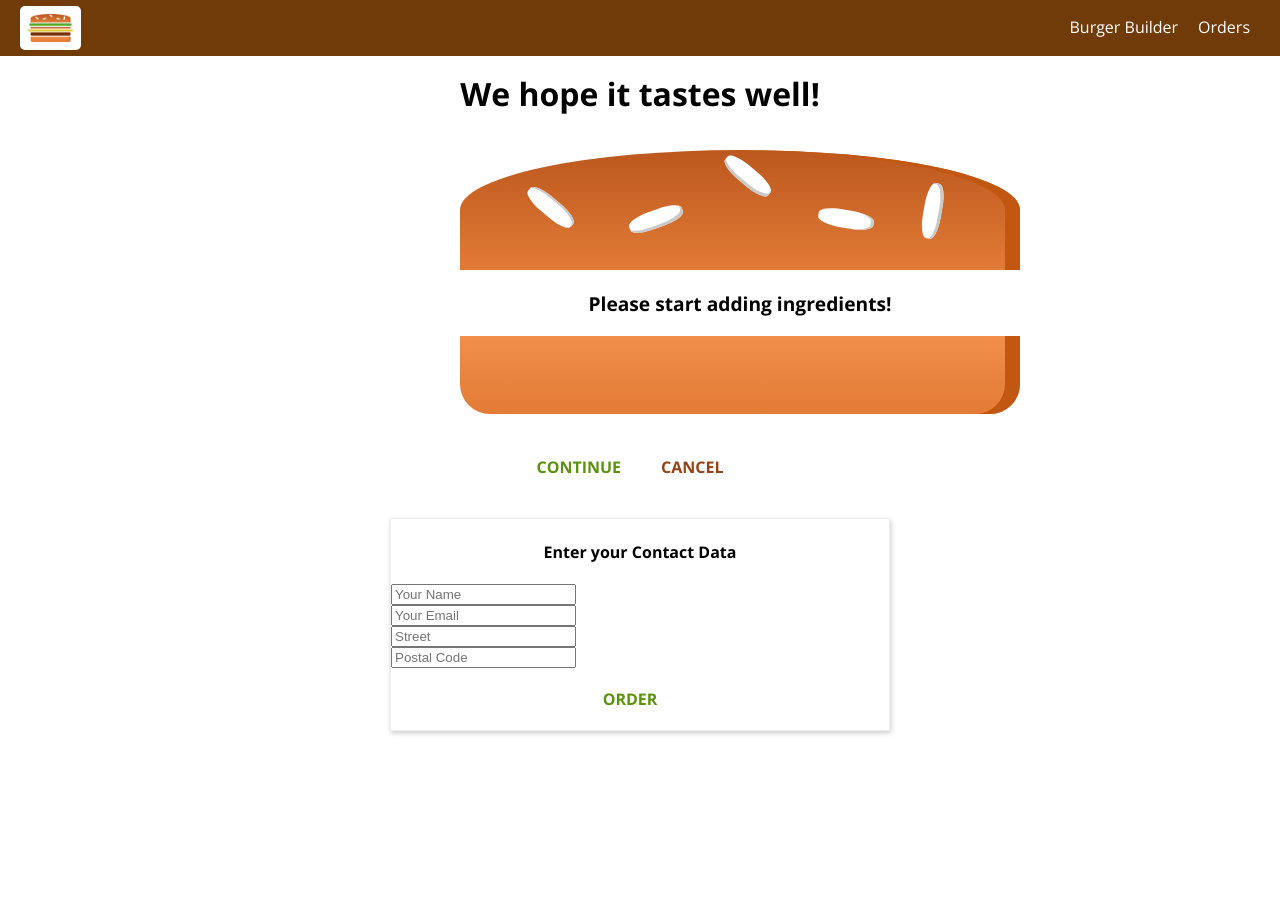
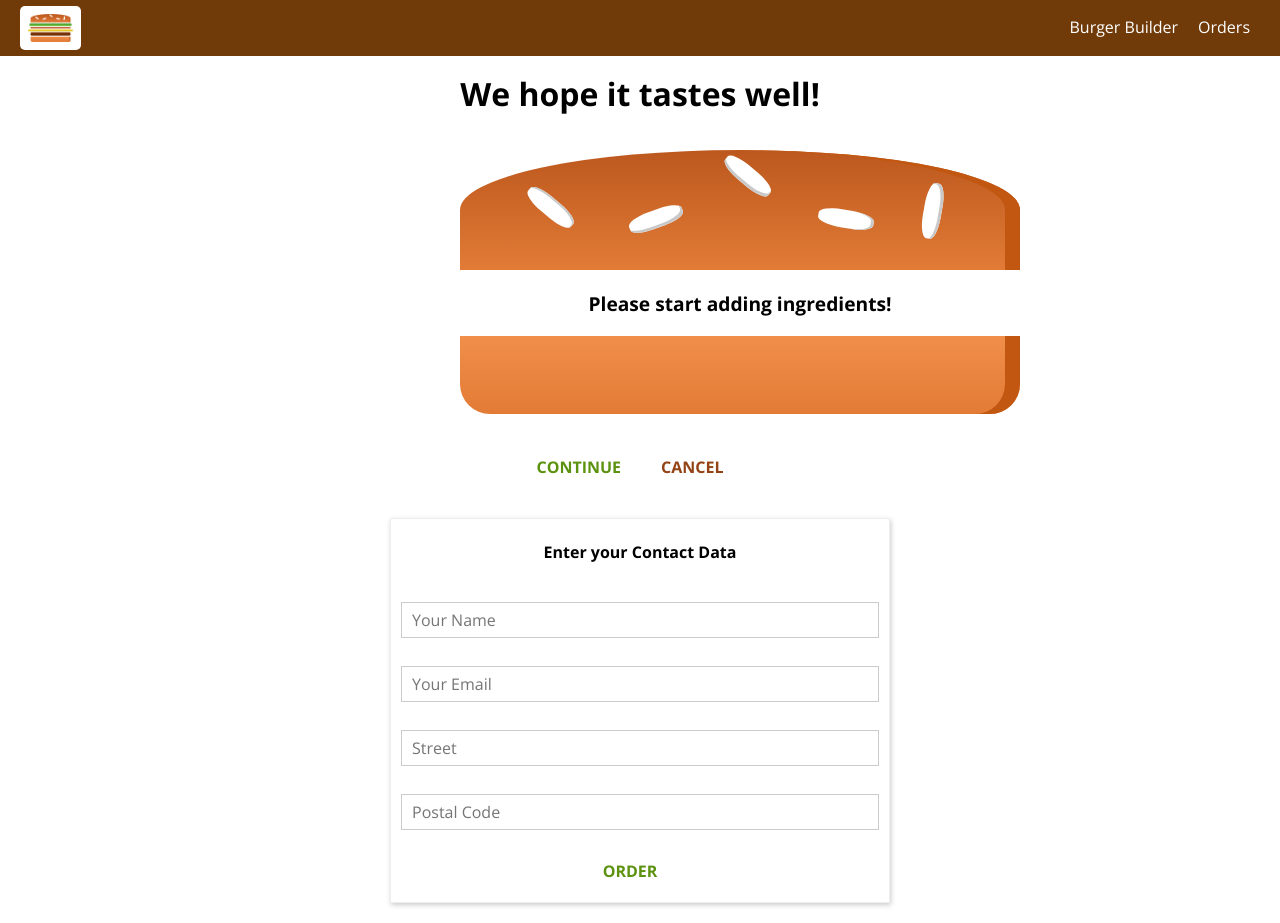
Before and after one commit to ddd-37/maxReact, a React (Create React App) app: page /checkout in a window 1280 px wide. Both pictures are taken after a click on the button "CONTINUE". Before the commit the page ends 800 px from the top, so only its background shows below. Built offline with nearby package versions, Linux system fonts and the light colour scheme.

Commit message:
setup our input component

```diff
--- /dev/null
+++ b/src/components/UI/Input/Input.js
@@ -0,0 +1,27 @@
+import React from "react";
+
+import classes from "./Input.module.css";
+
+const input = props => {
+  let inputElement = null;
+
+  switch (props.inputtype) {
+    case "input":
+      inputElement = <input className={classes.InputElement} {...props} />;
+      break;
+    case "textarea":
+      inputElement = <textarea className={classes.InputElement} {...props} />;
+      break;
+    default:
+      inputElement = <input className={classes.InputElement} {...props} />;
+  }
+
+  return (
+    <div className={classes.Input}>
+      <label className={classes.Label}>{props.label}</label>
+      {inputElement}
+    </div>
+  );
+};
+
+export default input;
--- /dev/null
+++ b/src/components/UI/Input/Input.module.css
@@ -0,0 +1,27 @@
+.Input {
+  width: 100%;
+  padding: 10px;
+  box-sizing: border-box;
+}
+
+.Label {
+  font-weight: bold;
+  display: block;
+  margin-bottom: 8px;
+}
+
+.InputElement {
+  display: block;
+  width: 100%;
+  outline: none;
+  border: 1px solid #ccc;
+  background: #fff;
+  font: inherit;
+  padding: 6px 10px;
+  box-sizing: border-box;
+}
+
+.InputElement:focus {
+  outline: none;
+  background: #ccc;
+}
--- a/src/containers/Checkout/ContactData/ContactData.js
+++ b/src/containers/Checkout/ContactData/ContactData.js
@@ -3,6 +3,7 @@
 
 import Button from "./../../../components/UI/Button/Button";
 import Spinner from "./../../../components/UI/Spinner/Spinner";
+import Input from "../../../components/UI/Input/Input";
 
 import classes from "./ContactData.module.css";
 
@@ -51,10 +52,30 @@
   render() {
     let form = (
       <form>
-        <input type="text" name="name" placeholder="Your Name" />
-        <input type="email" name="email" placeholder="Your Email" />
-        <input type="text" name="street" placeholder="Street" />
-        <input type="text" name="postal" placeholder="Postal Code" />
+        <Input
+          inputtype="input"
+          type="text"
+          name="name"
+          placeholder="Your Name"
+        />
+        <Input
+          inputtype="input"
+          type="email"
+          name="email"
+          placeholder="Your Email"
+        />
+        <Input
+          inputtype="input"
+          type="text"
+          name="street"
+          placeholder="Street"
+        />
+        <Input
+          inputtype="input"
+          type="text"
+          name="postal"
+          placeholder="Postal Code"
+        />
         <Button btnType="Success" clicked={this.orderHandler}>
           ORDER
         </Button>
--- a/src/containers/Checkout/ContactData/ContactData.module.css
+++ b/src/containers/Checkout/ContactData/ContactData.module.css
@@ -7,10 +7,6 @@
   box-sizing: border-box;
 }
 
-.ContactData input {
-  display: block;
-}
-
 @media (min-width: 600px) {
   .ContactData {
     width: 500px;
```
